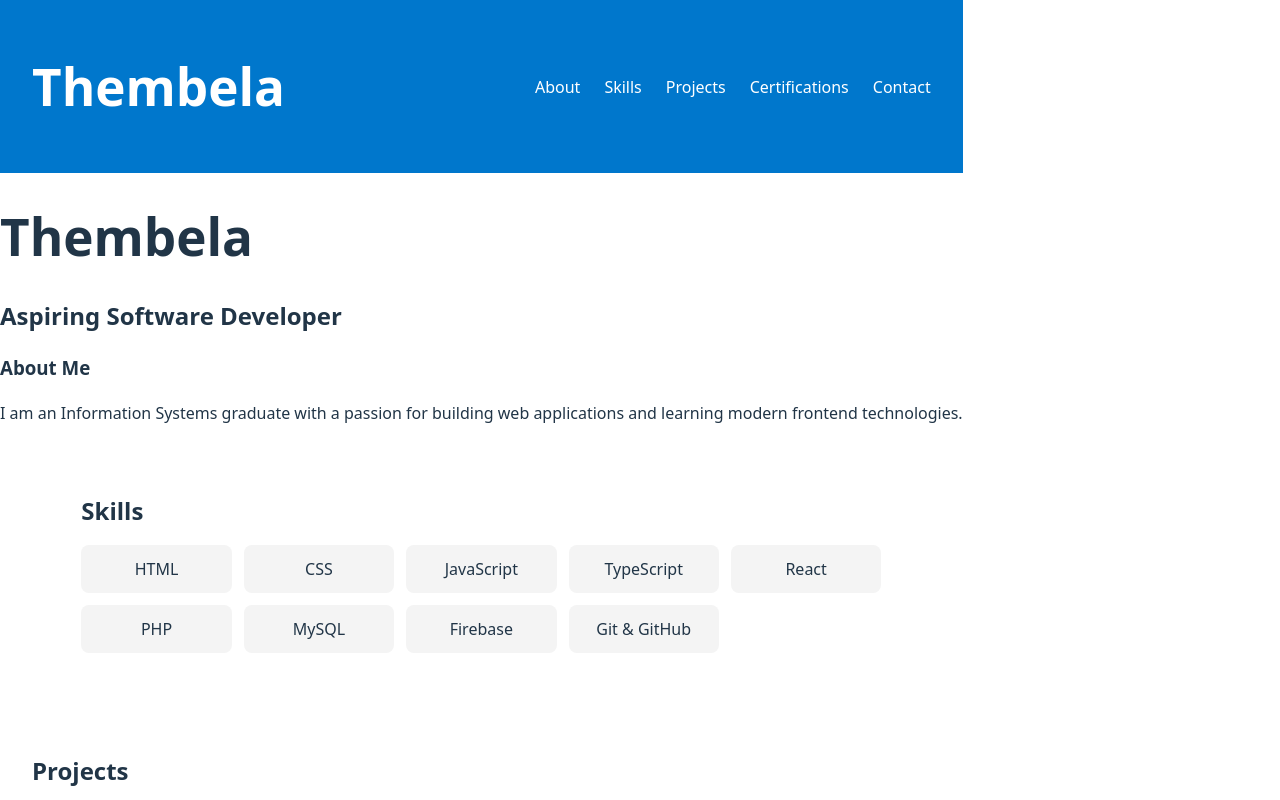
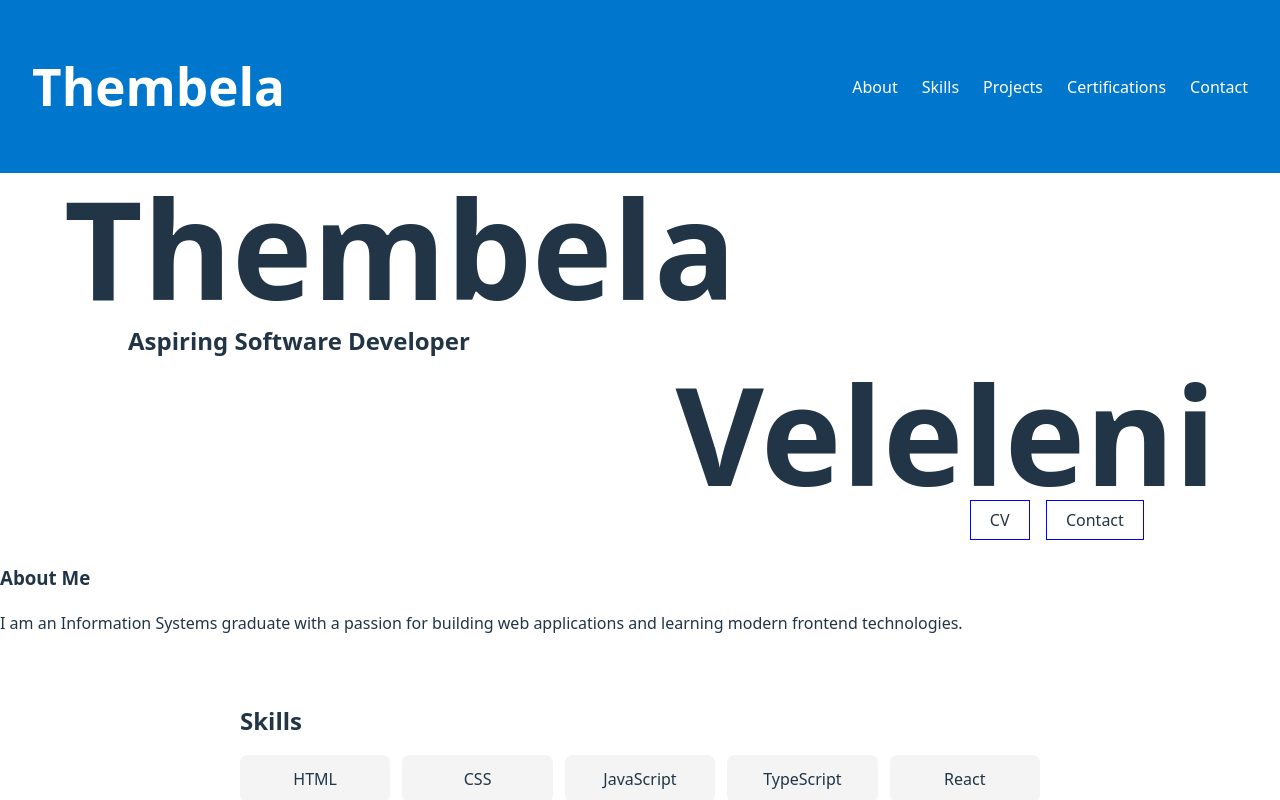
Before and after one commit to Thembela2/portfolio-website, a React (Vite) app in the folder portfolio/: page / in a window 1280 px wide. Shown: the top 800 px of the page. Built offline with nearby package versions, Linux system fonts and the light colour scheme.

Commit message:
Modified layout of Header

```diff
--- a/portfolio/src/components/Header.tsx
+++ b/portfolio/src/components/Header.tsx
@@ -1,8 +1,18 @@
 function Header() {
   return (
-    <header>
-      <h1>Thembela</h1>
-      <h2>Aspiring Software Developer</h2>
+    <header className="hero">
+      <div className="first-name-wrapper">
+        <h1 className="Fname">Thembela</h1>
+        <h2 className="hero-title">Aspiring Software Developer</h2>
+      </div>
+
+      <div className="last-name-wrapper">
+        <h1 className="Lname">Veleleni</h1>
+        <div className="links">
+          <a className="btn">CV</a>
+          <a className="btn" href="#contact">Contact</a>
+        </div>
+      </div>
     </header>
   );
 }
--- a/portfolio/src/index.css
+++ b/portfolio/src/index.css
@@ -24,9 +24,7 @@ a:hover {
 
 body {
   margin: 0;
-  display: flex;
-  place-items: center;
-  min-width: 320px;
+  padding: 0;
   min-height: 100vh;
 }
 
@@ -76,7 +74,6 @@ nav {
   color: white;
 }
 
-/* Remove bullets + align links */
 nav ul {
   list-style: none;
   display: flex;
@@ -85,16 +82,114 @@ nav ul {
   padding: 0;
 }
 
-/* Link styling */
 nav a {
   color: white;
   text-decoration: none;
   font-weight: 500;
 }
 
-/* Hover effect */
+
 nav a:hover {
   text-decoration: underline;
+}
+
+/* ---------- Hero / Header ---------- */
+.Fname {
+  font-size: 8.5rem;
+  font-weight: bold;
+  position: relative;
+  opacity: 0;
+  animation-name: slideFromLeft; /* <- add this */
+  animation-duration: 1s;
+  animation-fill-mode: forwards;
+  z-index: 0;
+  max-width: 90vw;
+  margin: 0 auto;
+}
+
+.Lname {
+  font-size: 8.5rem;
+  font-weight: bold;
+  position: relative;
+  opacity: 0;
+  animation-name: slideFromRight; /* <- add this */
+  animation-duration: 1s;
+  animation-fill-mode: forwards;
+  z-index: 0;
+  max-width: 90vw;
+  margin: 0 auto;
+}
+
+@keyframes slideFromLeft {
+  from { transform: translateX(-80px); opacity: 0; }
+  to { transform: translateX(0); opacity: 1; }
+}
+
+@keyframes slideFromRight {
+  from { transform: translateX(80px); opacity: 0; }
+  to { transform: translateX(0); opacity: 1; }
+}
+
+
+.last-name-wrapper {
+  text-align: left; /* or left/right as you like */
+  margin-bottom: 2rem;
+}
+
+
+.last-name-wrapper {
+  text-align: right; /* or left/right as you like */
+  margin-bottom: 2rem;
+}
+
+/* Image
+.profile-pic-wrapper {
+  position: absolute;
+  top: 50%;
+  left: 50%;
+  transform: translate(-50%, -50%);
+  opacity: 0;
+  animation: zoomIn 1s ease 0.6s forwards;
+  z-index: 1;
+}
+
+.profile-pic {
+  width: 550px;
+  height: 550px;
+  border-radius: 50%;
+  object-fit: cover;
+  border: none;
+
+}
+.profile-pic-wrapper {
+  animation: zoomIn 1s ease 0.6s forwards, pulse 3s ease-in-out 2s infinite;
+}*/
+
+.hero-title{
+  gap: 1rem;
+  text-align: left;         /* space between links (adjust as needed) */
+ margin: 0 10%;
+}
+/* Buttons under surname */
+.links{
+  gap: 1rem;
+  text-align: right;         /* space between links (adjust as needed) */
+ margin: 0 10%;
+}
+.btn {
+  background: transparent;
+  color: var(--text-color);
+  border: 1px solid blue;
+  padding: 0.5rem 1.2rem;
+  margin:0 0.5rem;
+  cursor: pointer;
+  font-size: 1rem;
+  transition: background 0.3s, color 0.3s;
+}
+
+.btn:hover {
+  background: var(--text-color);
+  color: black;
 }
 
 
```
